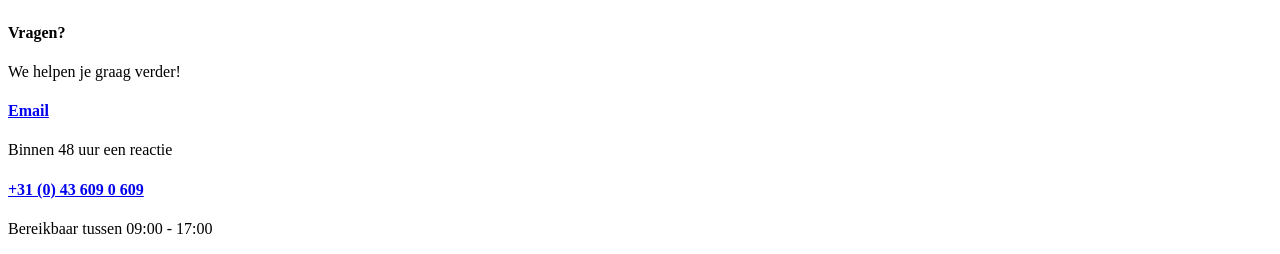
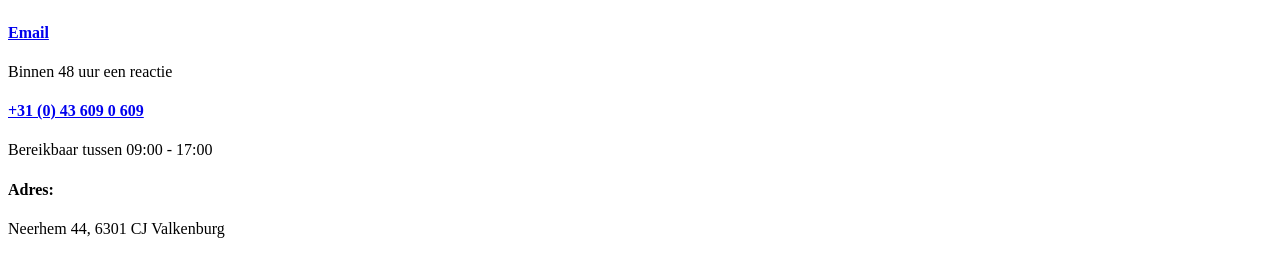
Before and after one commit to earlsson/Attractie-Valkenburg.github.io, a plain HTML site: page index.html in a window 1280 px wide. Shown: the part 1081-1335 px from the top of the page. Drawn offline with Linux system fonts and the light colour scheme.

Commit message:
Add files via upload

```diff
--- a/index.html
+++ b/index.html
@@ -45,9 +45,6 @@
     <iframe src="https://kabelbaanvalkenburg.nl/attracties/rodelbaan/" height="700" width="1700"></iframe>
 
     <footer>
-        <h4>Vragen?</h4>
-        <p>We helpen je graag verder!</p>
-
         <h4><a href="mailto:reserveringen@kabelbaan.nl">
                 Email</h4>
         </a>
@@ -59,6 +56,9 @@
         </h4>
         </a>
         <p>Bereikbaar tussen 09:00 - 17:00</p>
+
+        <h4>Adres:</h4>
+        <p> Neerhem 44, 6301 CJ Valkenburg</p>
     </footer>
     </body>
 
```
Also changed, not shown: galerij.html (+3 -3 lines), info.html (+5 -4 lines).
